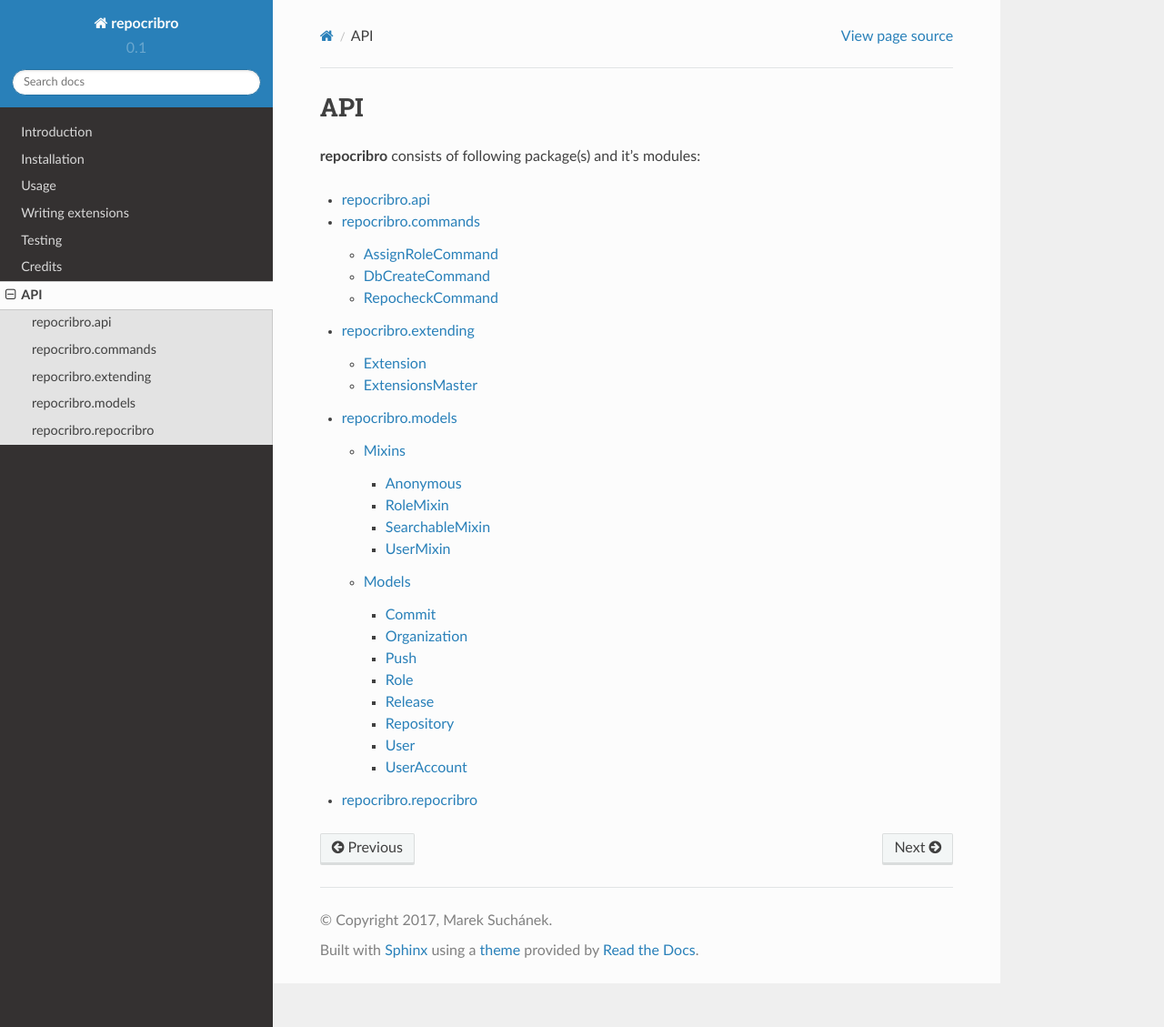
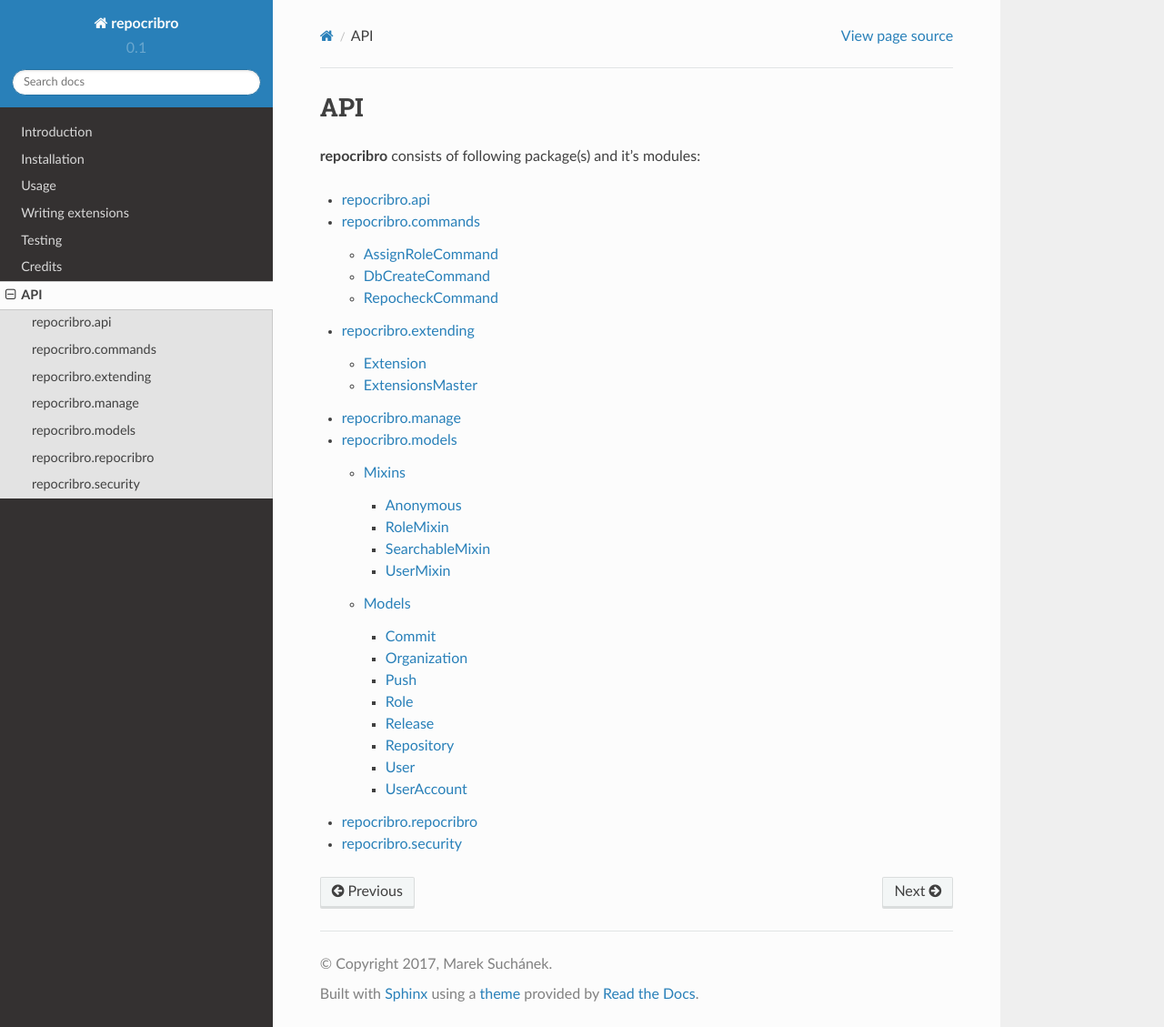
Before and after one commit to MarekSuchanek/repocribro, a Sphinx documentation site: the page built from docs/api/index.rst, in a window 1280 px wide and 1129 px high. Shown: the whole window at 91% size. Built offline with Sphinx 7.4.7 and the Read the Docs theme 2.0.0, drawn with Linux system fonts in a browser that asks for light colours.

Commit message:
Autodoc manage and security modules

```diff
--- a/docs/api/index.rst
+++ b/docs/api/index.rst
@@ -9,5 +9,7 @@ API
    repocribro/api.rst
    repocribro/commands.rst
    repocribro/extending.rst
+   repocribro/manage.rst
    repocribro/models.rst
    repocribro/repocribro.rst
+   repocribro/security.rst
--- /dev/null
+++ b/docs/api/repocribro/manage.rst
@@ -0,0 +1,8 @@
+repocribro.manage
+=================
+
+.. automodule:: repocribro.manage
+    :members:
+    :private-members:
+    :special-members:
+    :undoc-members:
--- /dev/null
+++ b/docs/api/repocribro/security.rst
@@ -0,0 +1,8 @@
+repocribro.security
+===================
+
+.. automodule:: repocribro.security
+    :members:
+    :private-members:
+    :special-members:
+    :undoc-members:
```
